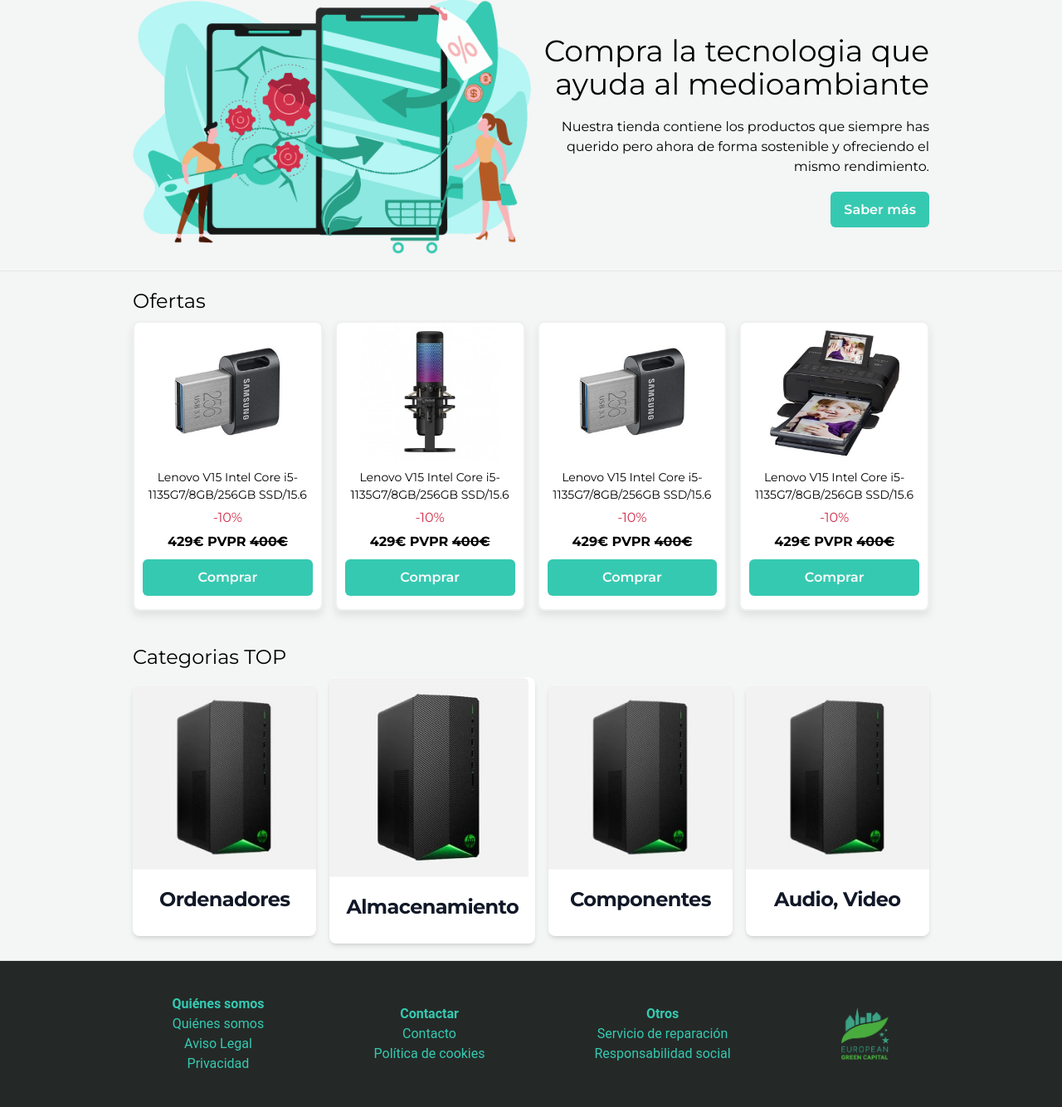
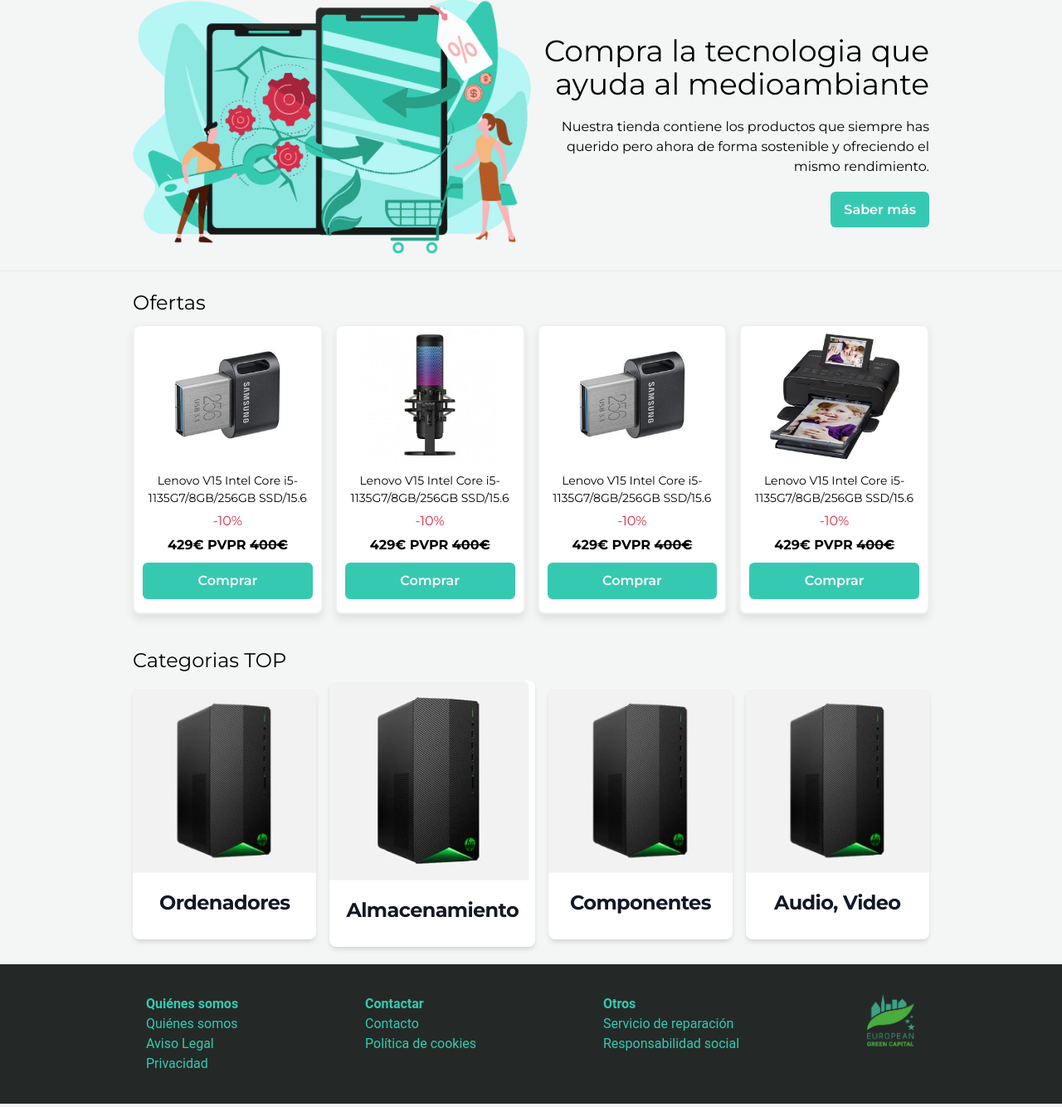
Before and after one commit to DogeByTheWay/proyectocomponentes, a PHP site: page / in a window 1280 px wide. Shown: the part 143-1477 px from the top of the page at 83% size. Run offline with PHP 8.4, Linux system fonts and the light colour scheme; some libraries are stand-ins or nearby versions.

Commit message:
feat(21):Arreglo varios

```diff
--- a/src/web/css/main.css
+++ b/src/web/css/main.css
@@ -897,11 +897,9 @@
   display: flex;
   flex-direction: row;
   gap: 100px;
-  justify-content: center;
-  align-items: center;
-  text-align: center;
+  justify-content: space-between;
+  justify-items: center;
   background-color: #242927;
-  padding: 24px;
 }
 .c-footer__item {
   margin: 16px;
--- a/src/web/index.html
+++ b/src/web/index.html
@@ -162,7 +162,7 @@
     </div>
 </dialog>
 <hr>
-  <footer class="c-footer ">
+  <footer class="c-footer p-5 pl-40 pr-40 ">
     <div class="c-footer__item">
         <b>Quiénes somos</b>
         <ul>
--- a/src/web/js/functions.js
+++ b/src/web/js/functions.js
@@ -61,7 +61,7 @@
 <div class="l-horizontal-space-between">
  <div class="c-card">
 
-     <img src="assets/img/14.jpg" class="c-card__img" onclick="abrirProducto()">
+     <img src="assets/img/15.jpg" class="c-card__img" onclick="abrirProducto()">
      <div class="c-card__body">
        <h5 class="g--font-size-s">Lenovo V15 Intel Core i5-1135G7/8GB/256GB SSD/15.6</h5>
        <b>429€ PVPR  <del>400€</del></b>
@@ -71,7 +71,7 @@
  </div>
  <div class="c-card">
 
-     <img src="assets/img/12.jpg" class="c-card__img" onclick="abrirProducto()">
+     <img src="assets/img/1.jpg" class="c-card__img" onclick="abrirProducto()">
      <div class="c-card__body">
        <h5 class="g--font-size-s">Lenovo V15 Intel Core i5-1135G7/8GB/256GB SSD/15.6</h5>
        <b>429€ PVPR  <del>400€</del></b>
@@ -81,7 +81,7 @@
  </div>
  <div class="c-card">
 
-     <img src="assets/img/14.jpg" class="c-card__img" onclick="abrirProducto()">
+     <img src="assets/img/5.jpg" class="c-card__img" onclick="abrirProducto()">
      <div class="c-card__body">
        <h5 class="g--font-size-s">Lenovo V15 Intel Core i5-1135G7/8GB/256GB SSD/15.6</h5>
        <b>429€ PVPR  <del>400€</del></b>
@@ -111,7 +111,7 @@
  </div>
  <div class="c-card">
 
-     <img src="assets/img/12.jpg" class="c-card__img" >
+     <img src="assets/img/15.jpg" class="c-card__img" >
      <div class="c-card__body">
        <h5 class="g--font-size-s">Lenovo V15 Intel Core i5-1135G7/8GB/256GB SSD/15.6</h5>
        <b>429€ PVPR  <del>400€</del></b>
@@ -121,7 +121,7 @@
  </div>
  <div class="c-card">
 
-     <img src="assets/img/14.jpg" class="c-card__img" >
+     <img src="assets/img/1.jpg" class="c-card__img" >
      <div class="c-card__body">
        <h5 class="g--font-size-s">Lenovo V15 Intel Core i5-1135G7/8GB/256GB SSD/15.6</h5>
        <b>429€ PVPR  <del>400€</del></b>
@@ -130,7 +130,7 @@
 
  </div>  <div class="c-card">
 
-     <img src="assets/img/11.jpg" class="c-card__img" >
+     <img src="assets/img/5.jpg" class="c-card__img" >
      <div class="c-card__body">
        <h5 class="g--font-size-s">Lenovo V15 Intel Core i5-1135G7/8GB/256GB SSD/15.6</h5>
        <b>429€ PVPR  <del>400€</del></b>
@@ -365,9 +365,9 @@
             </div>
           </div>
         </div>
-        <div class="flex">
-          <span class="title-font font-medium text-2xl text-gray-900">€58.00</span>
-          <button class="flex ml-auto text-white g--background-color-principal-5 border-0 py-2 px-6 focus:outline-none hover:bg-amber-600 rounded">Al Carrito</button>
+        <div class="flex pt-28">
+          <span class="title-font font-medium text-2xl text-gray-900 ">€58.00</span>
+          <button class=" flex ml-auto text-white g--background-color-principal-5 border-0 py-2 px-6 focus:outline-none hover:bg-amber-600 rounded">Añadir al Carrito</button>
         </div>
       </div>
       <div class="flex flex-col w-full">
@@ -425,7 +425,7 @@
 </section>
 <hr>
 <section class="p-5 pl-40 pr-40">
-<p class="text-2xl g--margin-bottom-3">Ofertas</p>
+<p class="g--font-size-2xl g--margin-bottom-3">Ofertas</p>
 <div class="l-horizontal-space-between">
  <div class="c-card g--background-color-gris-0">
 
--- a/src/web/scss/04_components/_c-footer.scss
+++ b/src/web/scss/04_components/_c-footer.scss
@@ -2,11 +2,11 @@
     display: flex;
     flex-direction: row;
     gap: 100px;
-    justify-content: center;
-    align-items: center;
-    text-align: center;
+    justify-content:space-between;
+    justify-items: center;
+
     background-color: getColors("negro",0);
-    padding: getPadding(8);
+
 
     &__item{
         margin: getMargin(6);
```
